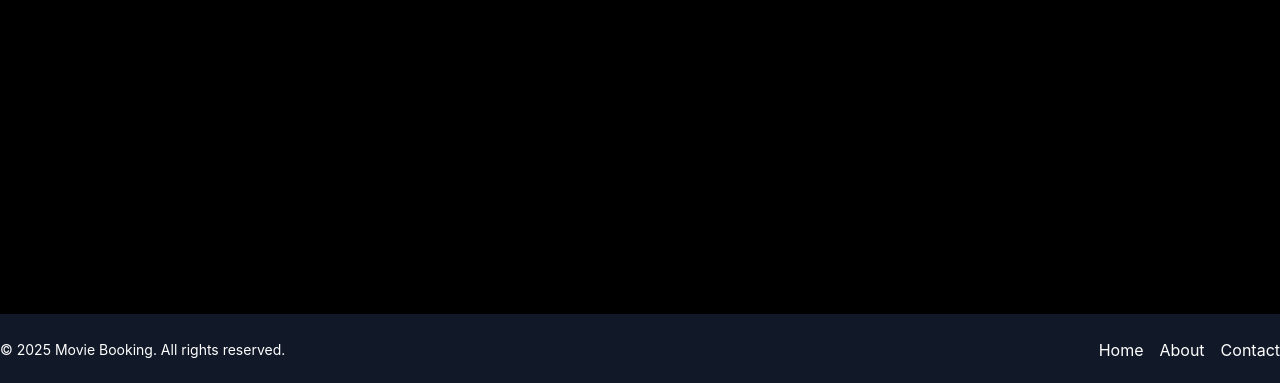
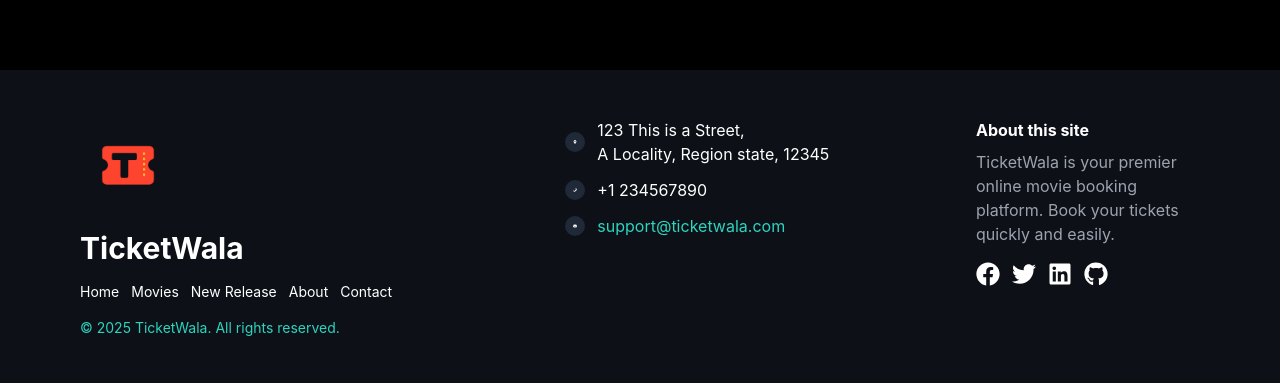
Before and after one commit to anantharamanmac/movie-booking, a React (Create React App) app: page /movies in a window 1280 px wide. Shown: the part 414-797 px from the top of the page. Built offline with nearby package versions, Linux system fonts and the light colour scheme; no server answers.

Commit message:
new animation engine 1.1

```diff
--- a/src/components/Footer.js
+++ b/src/components/Footer.js
@@ -1,15 +1,68 @@
 import React from "react";
+import { FaFacebook, FaTwitter, FaLinkedin, FaGithub, FaMapMarkerAlt, FaPhone, FaEnvelope } from "react-icons/fa";
 
 const Footer = () => {
   return (
-    <footer className="bg-gray-900 text-white py-6 mt-12">
-      <div className="container mx-auto flex flex-col md:flex-row justify-between items-center">
-        <p className="text-sm">&copy; 2025 Movie Booking. All rights reserved.</p>
-        <div className="flex space-x-4 mt-3 md:mt-0">
-          <a href="/" className="hover:text-yellow-400">Home</a>
-          <a href="/about" className="hover:text-yellow-400">About</a>
-          <a href="/contact" className="hover:text-yellow-400">Contact</a>
+    <footer className="footer bg-[#0d1117] text-white px-6 py-12 md:px-20">
+      <div className="flex flex-col md:flex-row justify-between">
+
+        {/* Footer Left */}
+        <div className="footer-left md:w-2/5 text-center md:text-left mb-10 md:mb-0">
+          <img
+            src="/logo512.png"
+            alt="TicketWala"
+            className="mx-auto md:mx-0 w-24 h-24 rounded-full mb-4"
+          />
+          <h3 className="text-3xl font-bold mb-4">TicketWala</h3>
+          <nav aria-label="Footer Navigation">
+            <p className="footer-links flex flex-wrap justify-center md:justify-start gap-3 mb-4 text-sm">
+              <a href="/" className="hover:text-teal-500">Home</a>
+              <a href="/movies" className="hover:text-teal-500">Movies</a>
+              <a href="/new-release" className="hover:text-teal-500">New Release</a>
+              <a href="/about" className="hover:text-teal-500">About</a>
+              <a href="/contact" className="hover:text-teal-500">Contact</a>
+            </p>
+          </nav>
+          <p className="text-teal-400 text-sm">
+            &copy; 2025 TicketWala. All rights reserved.
+          </p>
         </div>
+
+        {/* Footer Center */}
+        <div className="footer-center md:w-1/3 mb-10 md:mb-0 text-center md:text-left">
+          <div className="flex items-center mb-3 justify-center md:justify-start">
+            <FaMapMarkerAlt className="bg-gray-800 p-2 rounded-full text-xl mr-3" />
+            <p>
+              123 This is a Street, <br />
+              A Locality, Region state, 12345
+            </p>
+          </div>
+          <div className="flex items-center mb-3 justify-center md:justify-start">
+            <FaPhone className="bg-gray-800 p-2 rounded-full text-xl mr-3" />
+            <p>+1 234567890</p>
+          </div>
+          <div className="flex items-center justify-center md:justify-start">
+            <FaEnvelope className="bg-gray-800 p-2 rounded-full text-xl mr-3" />
+            <p>
+              <a href="mailto:support@ticketwala.com" className="text-teal-400">support@ticketwala.com</a>
+            </p>
+          </div>
+        </div>
+
+        {/* Footer Right */}
+        <div className="footer-right md:w-1/5 text-center md:text-left">
+          <p className="footer-about text-gray-400 mb-4">
+            <span className="block text-white font-bold mb-2">About this site</span>
+            TicketWala is your premier online movie booking platform. Book your tickets quickly and easily.
+          </p>
+          <div className="footer-socials flex justify-center md:justify-start space-x-3 text-2xl">
+            <a href="#" className="hover:text-teal-400"><FaFacebook /></a>
+            <a href="#" className="hover:text-teal-400"><FaTwitter /></a>
+            <a href="#" className="hover:text-teal-400"><FaLinkedin /></a>
+            <a href="#" className="hover:text-teal-400"><FaGithub /></a>
+          </div>
+        </div>
+
       </div>
     </footer>
   );
--- a/src/components/HeroSection.js
+++ b/src/components/HeroSection.js
@@ -1,4 +1,3 @@
-// src/components/HeroSection.js
 import React, { useState, useEffect } from "react";
 import { useNavigate } from "react-router-dom";
 import axios from "axios";
@@ -9,15 +8,15 @@ const HeroSection = () => {
   const { showLoader, hideLoader } = useLoader();
   const [trendingShows, setTrendingShows] = useState([]);
   const [currentIndex, setCurrentIndex] = useState(0);
+  const [fade, setFade] = useState(true);
 
-  const API_URL = process.env.REACT_APP_API_URL; // use env variable
+  const API_URL = process.env.REACT_APP_API_URL;
 
   useEffect(() => {
     const fetchTrending = async () => {
       try {
         showLoader();
         const { data } = await axios.get(`${API_URL}/movies`);
-        // pick top 5 for hero section
         setTrendingShows(data.slice(0, 5));
       } catch (error) {
         console.error("Failed to fetch trending shows:", error);
@@ -29,12 +28,18 @@ const HeroSection = () => {
     fetchTrending();
   }, [API_URL, showLoader, hideLoader]);
 
-  // auto slide
+  // Auto slide with fade
   useEffect(() => {
     if (trendingShows.length === 0) return;
+
     const interval = setInterval(() => {
-      setCurrentIndex((prevIndex) => (prevIndex + 1) % trendingShows.length);
+      setFade(false); // start fade out
+      setTimeout(() => {
+        setCurrentIndex((prev) => (prev + 1) % trendingShows.length);
+        setFade(true); // fade in new image + text
+      }, 500); // fade duration
     }, 5000);
+
     return () => clearInterval(interval);
   }, [trendingShows]);
 
@@ -48,7 +53,9 @@ const HeroSection = () => {
       <img
         src={currentShow.poster}
         alt={currentShow.title}
-        className="absolute inset-0 w-full h-full object-cover transition-opacity duration-1000 opacity-100"
+        className={`absolute inset-0 w-full h-full object-cover transition-opacity duration-500 ${
+          fade ? "opacity-100" : "opacity-0"
+        }`}
       />
 
       {/* Fades */}
@@ -56,8 +63,12 @@ const HeroSection = () => {
       <div className="absolute top-0 left-0 right-0 h-32 bg-gradient-to-b from-black/90 to-transparent"></div>
       <div className="absolute bottom-0 left-0 right-0 h-32 bg-gradient-to-t from-black/90 to-transparent"></div>
 
-      {/* Overlay content */}
-      <div className="absolute inset-0 flex flex-col justify-center items-start px-6 sm:px-12 md:px-16 text-white">
+      {/* Overlay content with fade */}
+      <div
+        className={`absolute inset-0 flex flex-col justify-center items-start px-6 sm:px-12 md:px-16 text-white transition-opacity duration-500 ${
+          fade ? "opacity-100" : "opacity-0"
+        }`}
+      >
         <h1 className="text-3xl sm:text-4xl md:text-5xl font-bold mb-2">
           {currentShow.title}
         </h1>
@@ -77,7 +88,13 @@ const HeroSection = () => {
             <div
               key={show._id}
               className="cursor-pointer text-white font-medium text-sm sm:text-base md:text-lg"
-              onClick={() => setCurrentIndex(index)}
+              onClick={() => {
+                setFade(false);
+                setTimeout(() => {
+                  setCurrentIndex(index);
+                  setFade(true);
+                }, 500);
+              }}
             >
               <span
                 className={`transition-all duration-500 ${
```
